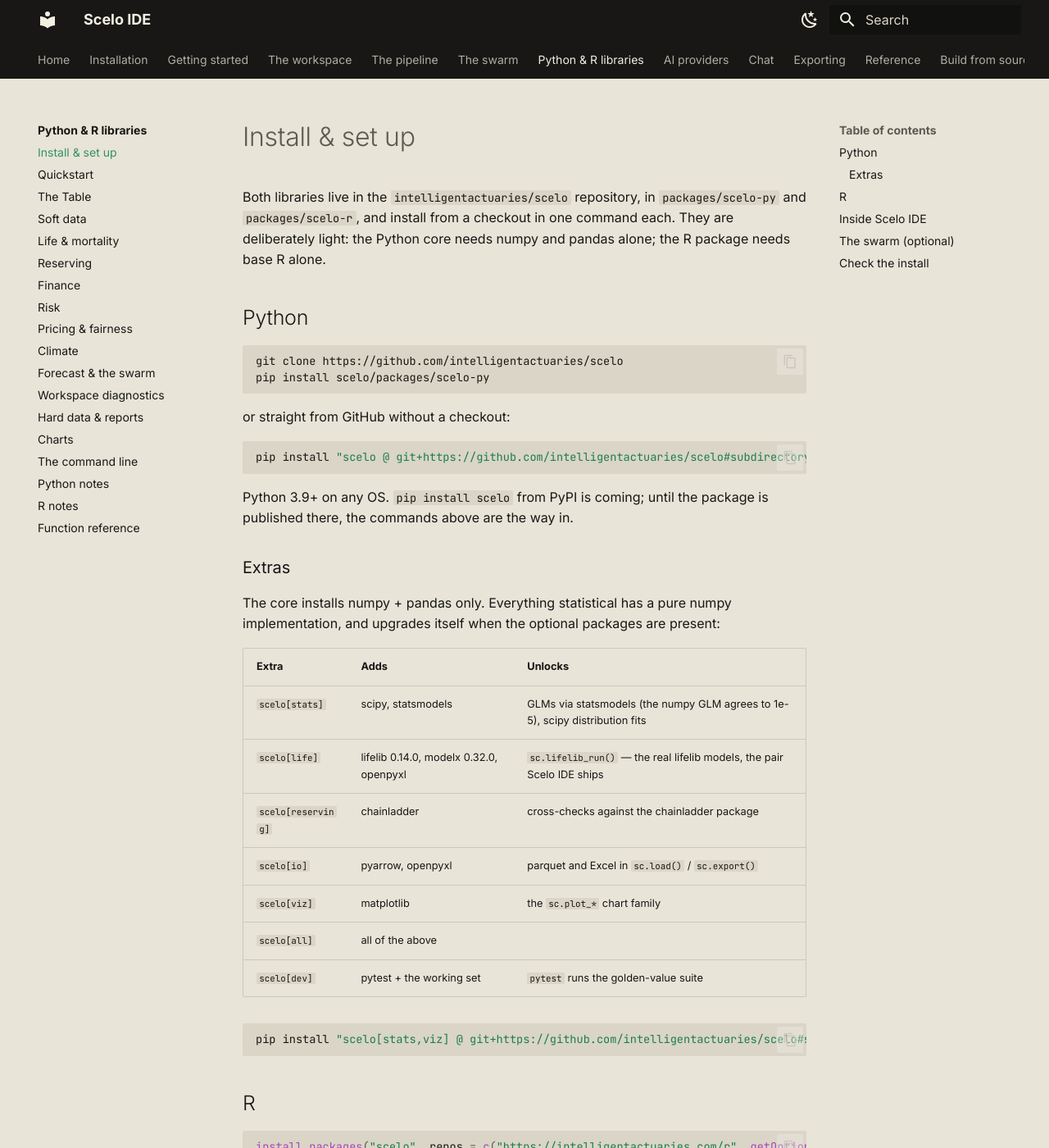
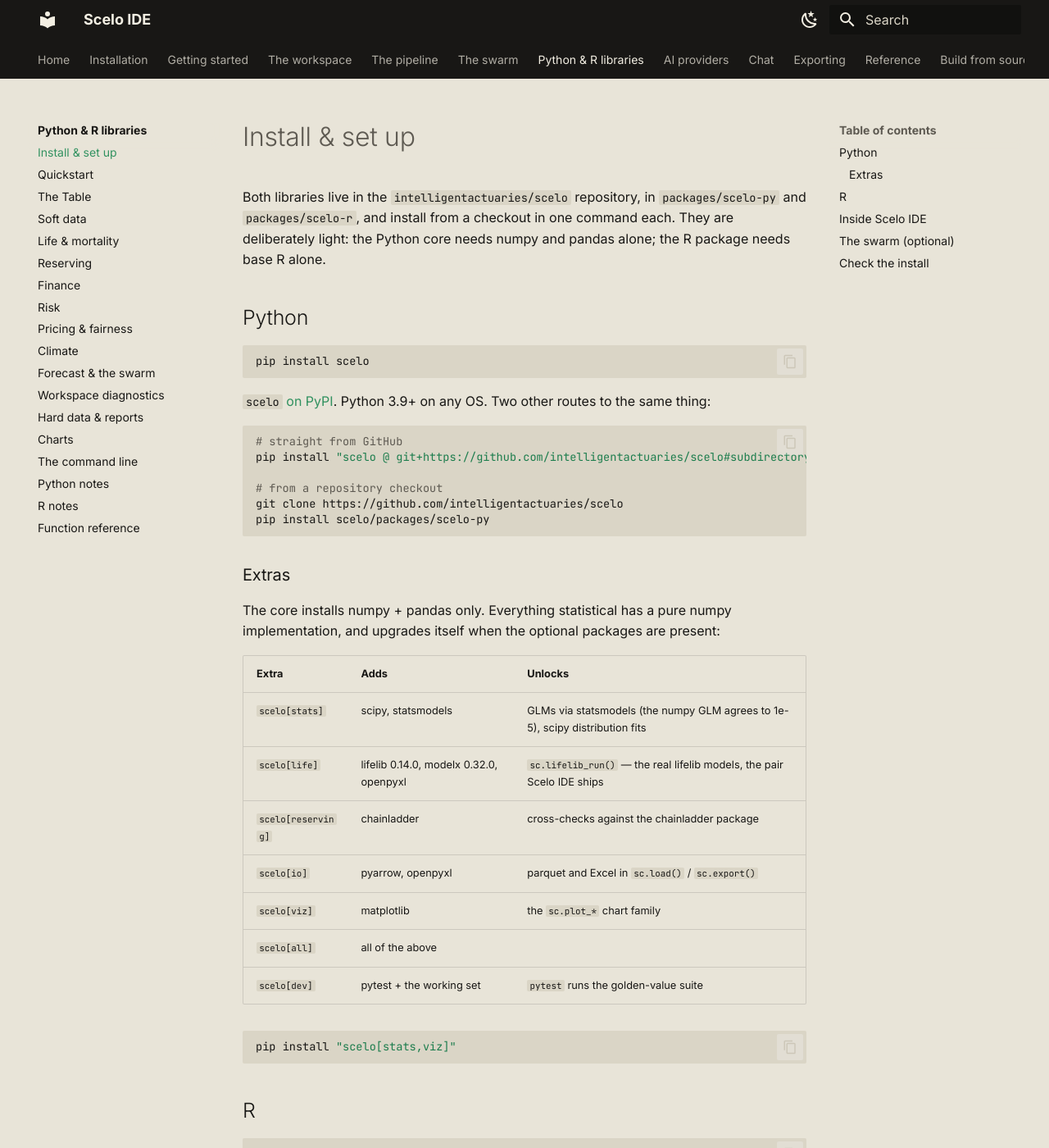
Before and after one commit to intelligentactuaries/scelo, an MkDocs documentation site: the page built from docs/docs/libraries/install.md, in a window 1280 px wide and 1400 px high. Shown: the whole window at 82% size. Built offline with MkDocs 1.6.1 and Material for MkDocs 9.7.7, drawn with Linux system fonts in a browser that asks for light colours.

Commit message:
docs(libraries): pip install scelo — the package is on PyPI
scelo 0.1.0 published (https://pypi.org/project/scelo/); the install
page and Python notes now lead with the PyPI install, with GitHub and
checkout installs as alternatives.

Co-Authored-By: Claude Fable 5 <noreply@anthropic.com>

````diff
--- a/docs/docs/libraries/install.md
+++ b/docs/docs/libraries/install.md
@@ -8,18 +8,20 @@ needs numpy and pandas alone; the R package needs base R alone.
 ## Python
 
 ```bash
+pip install scelo
+```
+
+[`scelo` on PyPI](https://pypi.org/project/scelo/). Python 3.9+ on any
+OS. Two other routes to the same thing:
+
+```bash
+# straight from GitHub
+pip install "scelo @ git+https://github.com/intelligentactuaries/scelo#subdirectory=packages/scelo-py"
+
+# from a repository checkout
 git clone https://github.com/intelligentactuaries/scelo
 pip install scelo/packages/scelo-py
 ```
-
-or straight from GitHub without a checkout:
-
-```bash
-pip install "scelo @ git+https://github.com/intelligentactuaries/scelo#subdirectory=packages/scelo-py"
-```
-
-Python 3.9+ on any OS. `pip install scelo` from PyPI is coming; until the
-package is published there, the commands above are the way in.
 
 ### Extras
 
@@ -38,7 +40,7 @@ present:
 | `scelo[dev]` | pytest + the working set | `pytest` runs the golden-value suite |
 
 ```bash
-pip install "scelo[stats,viz] @ git+https://github.com/intelligentactuaries/scelo#subdirectory=packages/scelo-py"
+pip install "scelo[stats,viz]"
 ```
 
 ## R
````
Also changed, not shown: docs/docs/libraries/python.md (+1 -1 lines).
